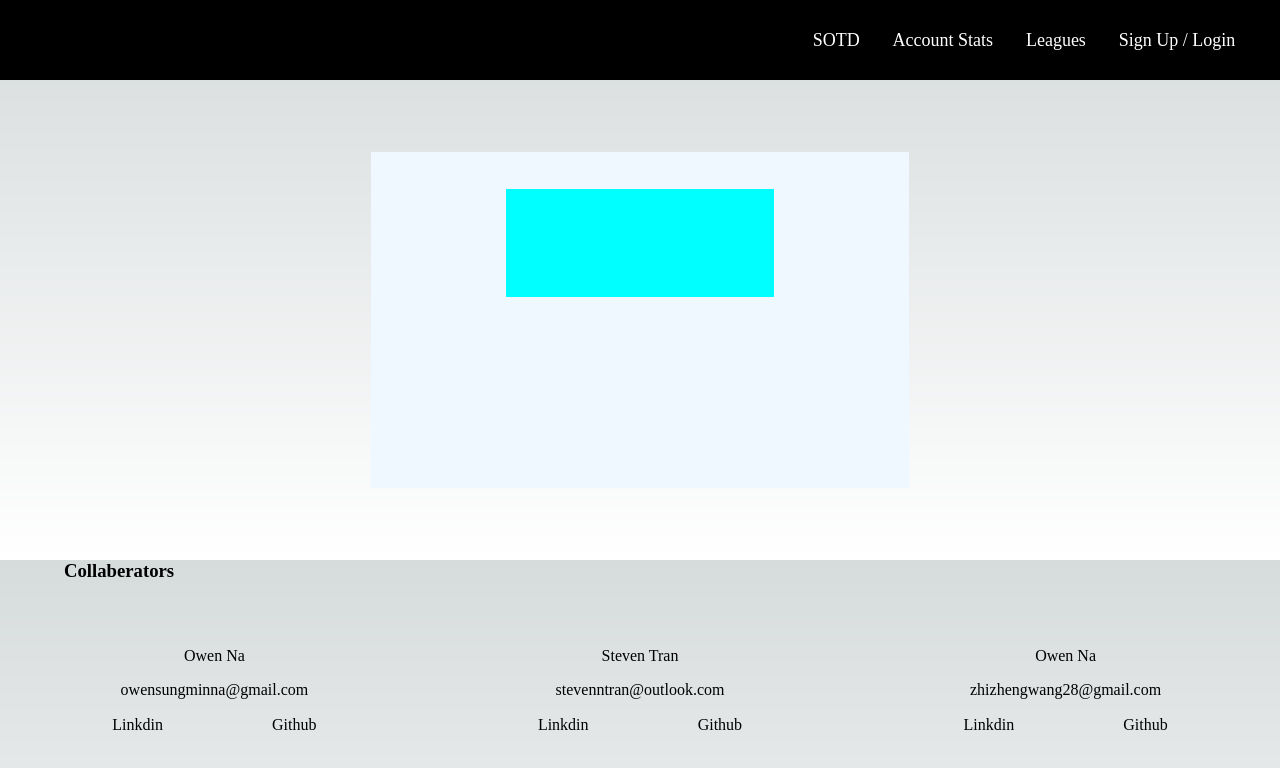
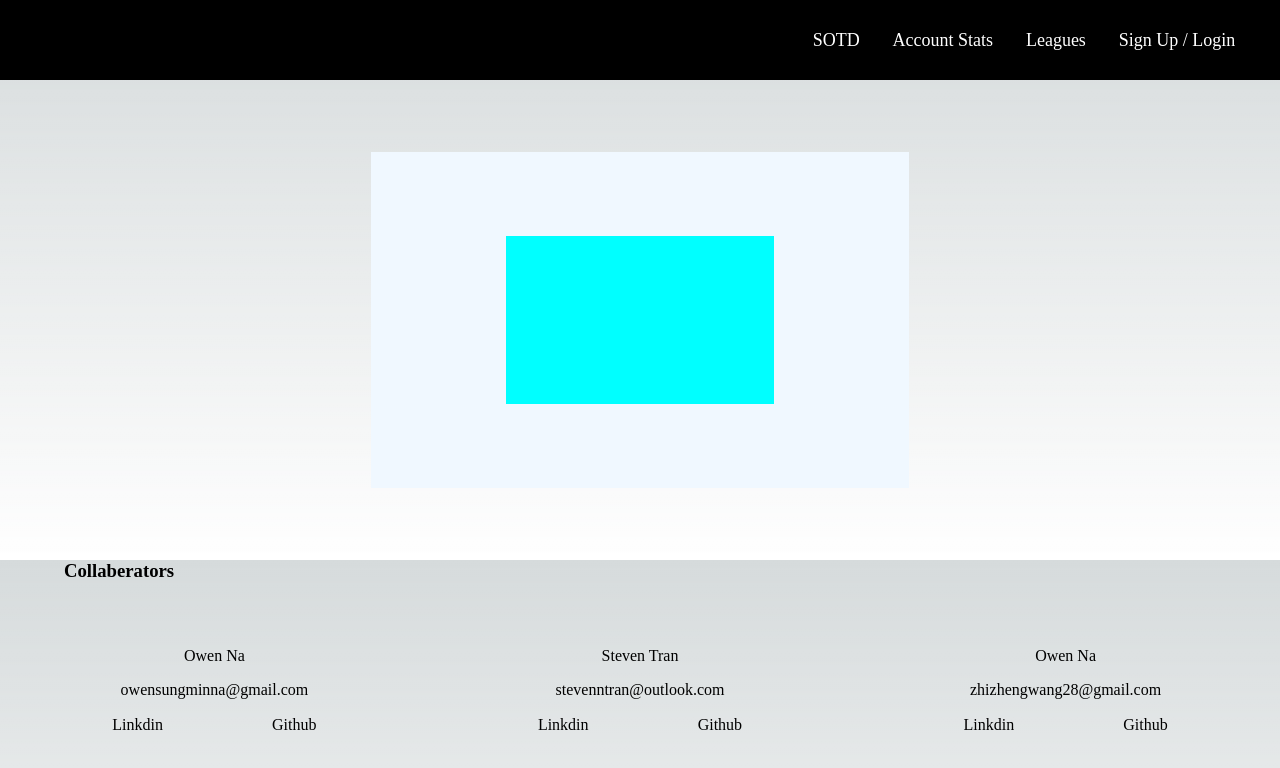
Before and after one commit to Tran-Steven/StockBets, a Next.js app: page / in a window 1280 px wide. Shown: the top 768 px of the page. Built offline with nearby package versions, Linux system fonts and the light colour scheme.

Commit message:
Centered some main content

```diff
--- a/pages/styles/Footer.module.css
+++ b/pages/styles/Footer.module.css
@@ -1,6 +1,6 @@
 .footer {
     position: fixed;
-    bottom: 0;
+    bottom: 0%;
     width: 100vw;
     height: 30vh;
 
--- a/pages/styles/LoadingInfoBar.module.css
+++ b/pages/styles/LoadingInfoBar.module.css
@@ -5,7 +5,6 @@
     align-items: center;
     display: flex;
     width: 70%;
-    padding-bottom: 20%;
     height: 70%;
     background-color: aliceblue;
 }
@@ -16,5 +15,4 @@
     position: relative;
     width: 50%;
     height: 50%;
-    padding-bottom: 20%;
 }
```
